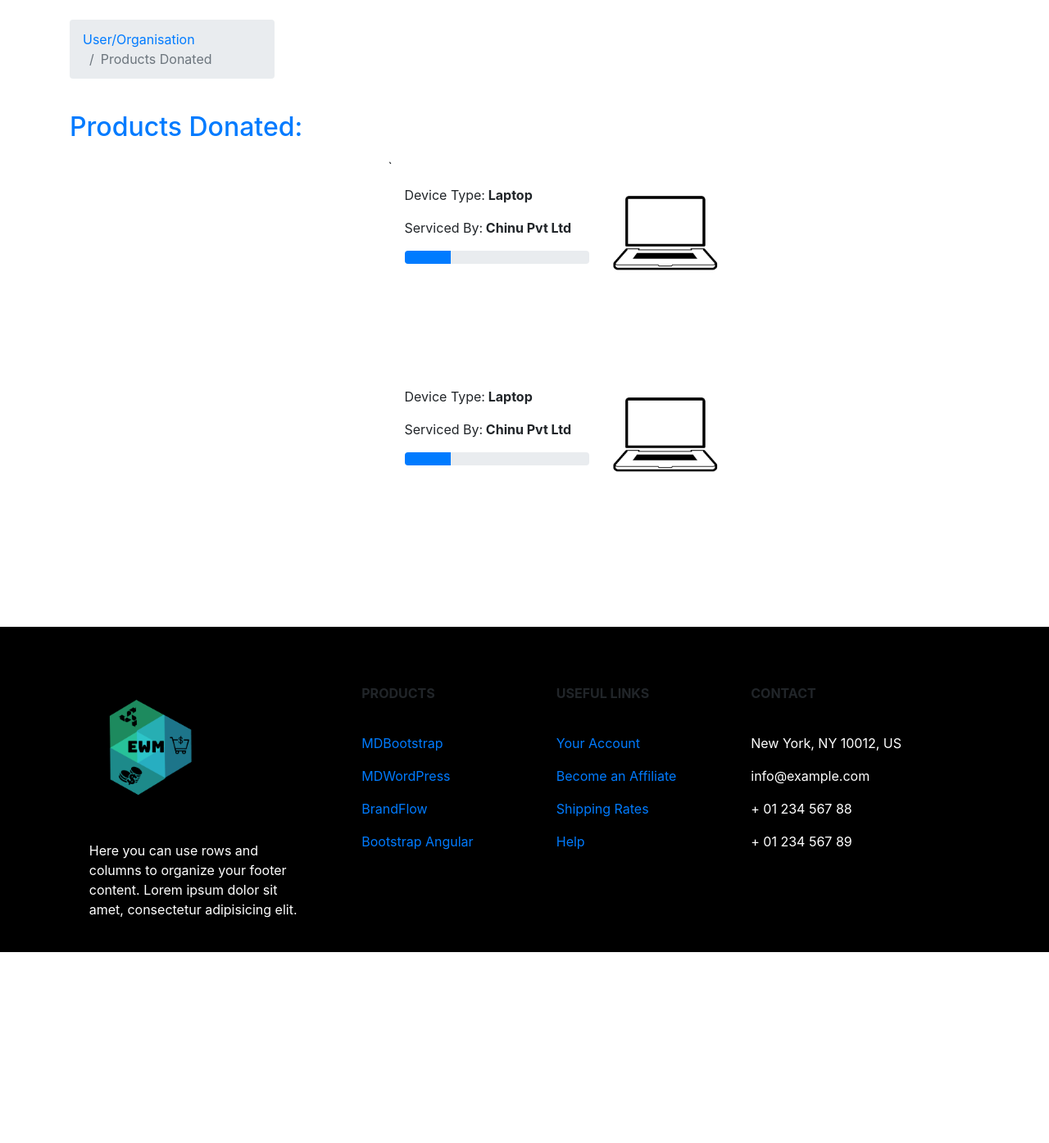
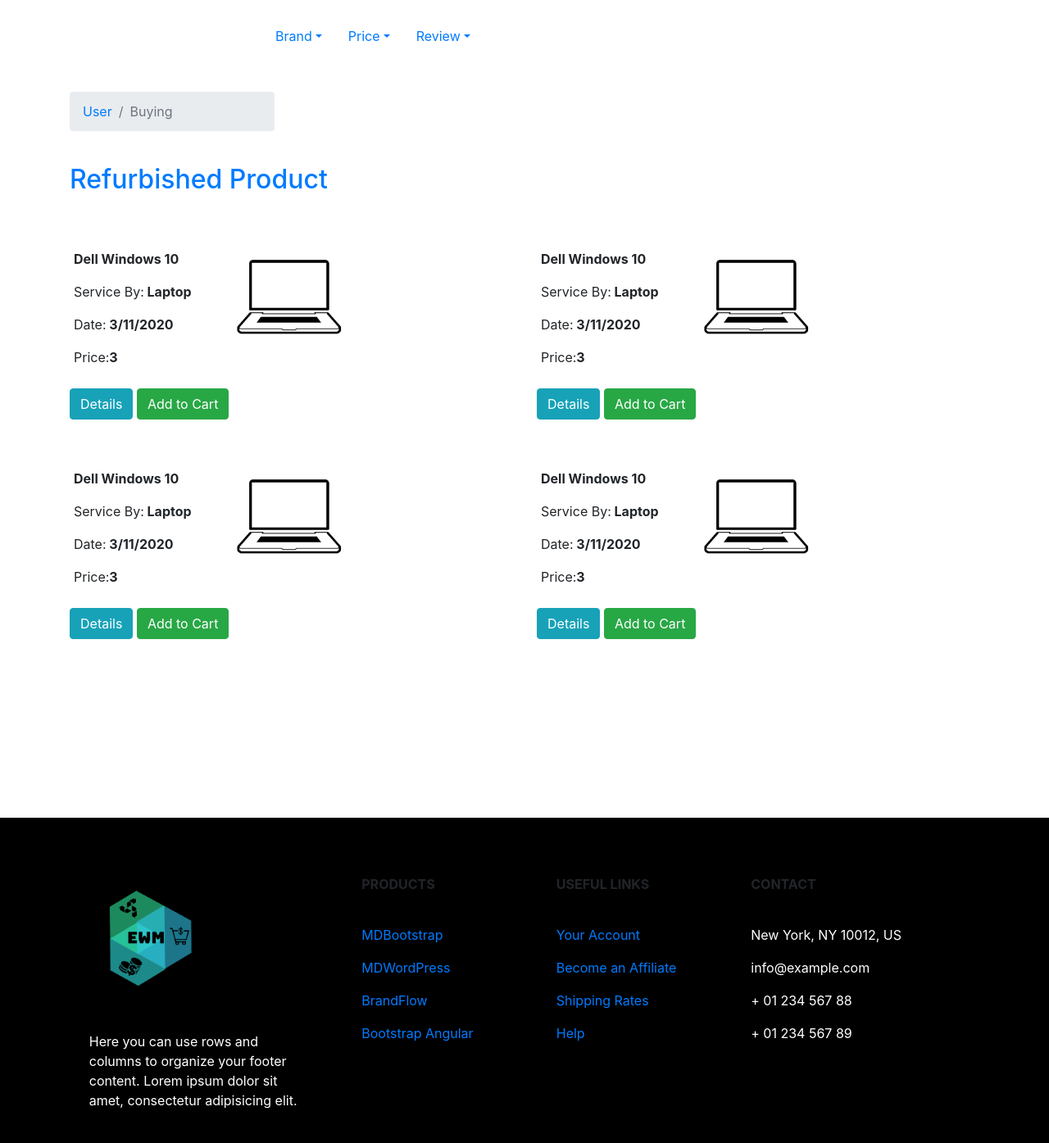
Before and after one commit to rohan-op/Ewaste-Management, a CodeIgniter app: page /database/login/testing in a window 1280 px wide. Shown: the part 136-1531 px from the top of the page at 82% size. Before the commit the page ends 1298 px from the top, so only its background shows below. Run offline with CodeIgniter, Linux system fonts and the light colour scheme; some libraries are stand-ins or nearby versions.

Commit message:
Buy page

```diff
--- a/application/controllers/login.php
+++ b/application/controllers/login.php
@@ -6,7 +6,7 @@ class Login extends MY_Controller{
 	//TESTING PURPOSE ONLY
 	public function testing()
 		{
-			$this->load->view('user/prodhist_user');
+			$this->load->view('user/buy_user');
 		}
 	//TEST YOUR VIEWS USING THE ABOVE FUNCTION
 
--- a/application/views/user/buy_user.php
+++ b/application/views/user/buy_user.php
@@ -1,2 +1,129 @@
 <?php include('header_user.php');?>
+<br>
+<body>
+<ul class="nav nav-pills" style="margin-left:25%;">
+
+  <li class="nav-item dropdown">
+    <a class="nav-link dropdown-toggle" data-toggle="dropdown" href="#" role="button" aria-haspopup="true" aria-expanded="false">Brand</a>
+    <div class="dropdown-menu">
+      <a class="dropdown-item" href="#">Action</a>
+      <a class="dropdown-item" href="#">Another action</a>
+      <a class="dropdown-item" href="#">Something else here</a>
+      <div class="dropdown-divider"></div>
+      <a class="dropdown-item" href="#">Separated link</a>
+    </div>
+  </li>
+  <li class="nav-item dropdown">
+    <a class="nav-link dropdown-toggle" data-toggle="dropdown" href="#" role="button" aria-haspopup="true" aria-expanded="false">Price</a>
+    <div class="dropdown-menu">
+      <a class="dropdown-item" href="#">Action</a>
+      <a class="dropdown-item" href="#">Another action</a>
+      <a class="dropdown-item" href="#">Something else here</a>
+      <div class="dropdown-divider"></div>
+      <a class="dropdown-item" href="#">Separated link</a>
+    </div>
+  </li>
+  <li class="nav-item dropdown">
+    <a class="nav-link dropdown-toggle" data-toggle="dropdown" href="#" role="button" aria-haspopup="true" aria-expanded="false">Review</a>
+    <div class="dropdown-menu">
+      <a class="dropdown-item" href="#">Action</a>
+      <a class="dropdown-item" href="#">Another action</a>
+      <a class="dropdown-item" href="#">Something else here</a>
+      <div class="dropdown-divider"></div>
+      <a class="dropdown-item" href="#">Separated link</a>
+    </div>
+  </li>
+</ul>
+<br>
+<br>
+
+    <div class="container">
+    <ol class="breadcrumb" style="width: 250px;">
+        <li class="breadcrumb-item"><a href="#">User</a></li>
+        <li class="breadcrumb-item active">Buying</li>
+    </ol>
+    <br>
+    <h2 class="text-primary">Refurbished Product</h2>
+    <br><br>
+        <div class="row">
+
+        <div class="col-6" style="margin-bottom: 50px;">
+                <div class="row">
+                    <div class="mycol4">
+                        <p><strong>Dell Windows 10</strong>
+                        <p>Service By:<strong> Laptop</strong></p>
+                        <p>Date:<strong> 3/11/2020</strong></p>
+                        <p>Price:<strong>3</strong></p>
+                    </div>
+                    <div class="col-4" style="margin-right: 10px;">
+                        <img src="http://[::1]/CI_EWM/uploads/user/download.png" alt="laptop image" height="135px" width="135px">
+                    </div>
+                </div>
+                <div>
+                    <div >    <button class="btn btn-info">Details</button>
+                              <button type="button" class="btn btn-success">Add to Cart</button>
+                    </div>
+
+        </div>
+        </div>
+        <div class="col-6" style="margin-bottom: 50px;">
+                <div class="row">
+                    <div class="mycol4">
+                        <p><strong>Dell Windows 10</strong>
+                        <p>Service By:<strong> Laptop</strong></p>
+                        <p>Date:<strong> 3/11/2020</strong></p>
+                        <p>Price:<strong>3</strong></p>
+                    </div>
+                    <div class="col-4" style="margin-right: 10px;">
+                        <img src="http://[::1]/CI_EWM/uploads/user/download.png" alt="laptop image" height="135px" width="135px">
+                    </div>
+                </div>
+                <div>
+                    <div >    <button class="btn btn-info">Details</button>
+                              <button type="button" class="btn btn-success">Add to Cart</button>
+                    </div>
+
+        </div>
+        </div>
+        <div class="col-6" style="margin-bottom: 50px;">
+                <div class="row">
+                    <div class="mycol4">
+                        <p><strong>Dell Windows 10</strong>
+                        <p>Service By:<strong> Laptop</strong></p>
+                        <p>Date:<strong> 3/11/2020</strong></p>
+                        <p>Price:<strong>3</strong></p>
+                    </div>
+                    <div class="col-4" style="margin-right: 10px;">
+                        <img src="http://[::1]/CI_EWM/uploads/user/download.png" alt="laptop image" height="135px" width="135px">
+                    </div>
+                </div>
+                <div>
+                    <div >    <button class="btn btn-info">Details</button>
+                              <button type="button" class="btn btn-success">Add to Cart</button>
+                    </div>
+
+        </div>
+        </div>
+        <div class="col-6" style="margin-bottom: 50px;">
+                <div class="row">
+                    <div class="mycol4">
+                        <p><strong>Dell Windows 10</strong>
+                        <p>Service By:<strong> Laptop</strong></p>
+                        <p>Date:<strong> 3/11/2020</strong></p>
+                        <p>Price:<strong>3</strong></p>
+                    </div>
+                    <div class="col-4" style="margin-right: 10px;">
+                        <img src="http://[::1]/CI_EWM/uploads/user/download.png" alt="laptop image" height="135px" width="135px">
+                    </div>
+                </div>
+                <div>
+                    <div >    <button class="btn btn-info">Details</button>
+                              <button type="button" class="btn btn-success">Add to Cart</button>
+                    </div>
+
+        </div>
+        </div>
+    </div>
+    </div>
+</body>
 <?php include('footer.php');?>
```
Also changed, not shown: asset/css/styles.css (line endings or trailing spaces).
